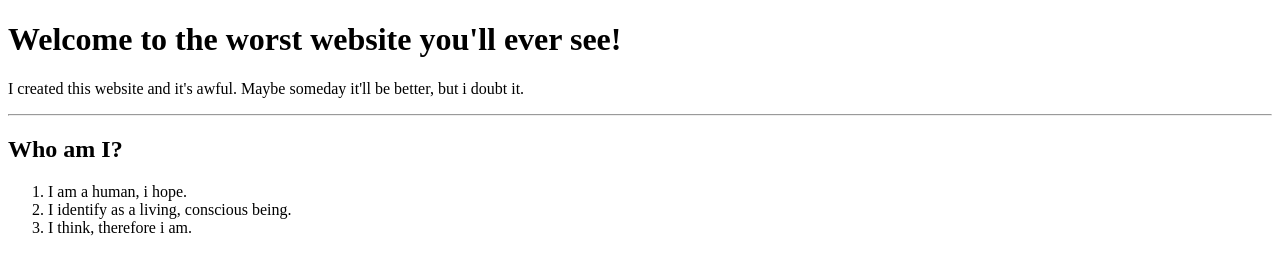
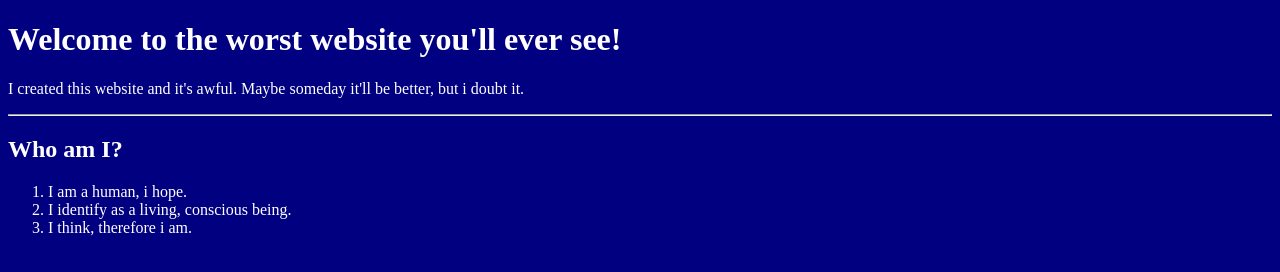
Before and after one commit to falseth/falseth.github.io, a plain HTML site: page index.html in a window 1280 px wide. Drawn offline with Linux system fonts and the light colour scheme.

Commit message:
Add style.css
Also, link the CSS to the HTML.

```diff
--- a/index.html
+++ b/index.html
@@ -4,6 +4,7 @@
 <head>
 
 	<title>WORST WEBSITE EVER</title>
+	<link rel="stylesheet" href="style.css">
 
 </head>
 
--- /dev/null
+++ b/style.css
@@ -0,0 +1,4 @@
+body {
+	color: white;
+	background-color: navy;
+}
```
